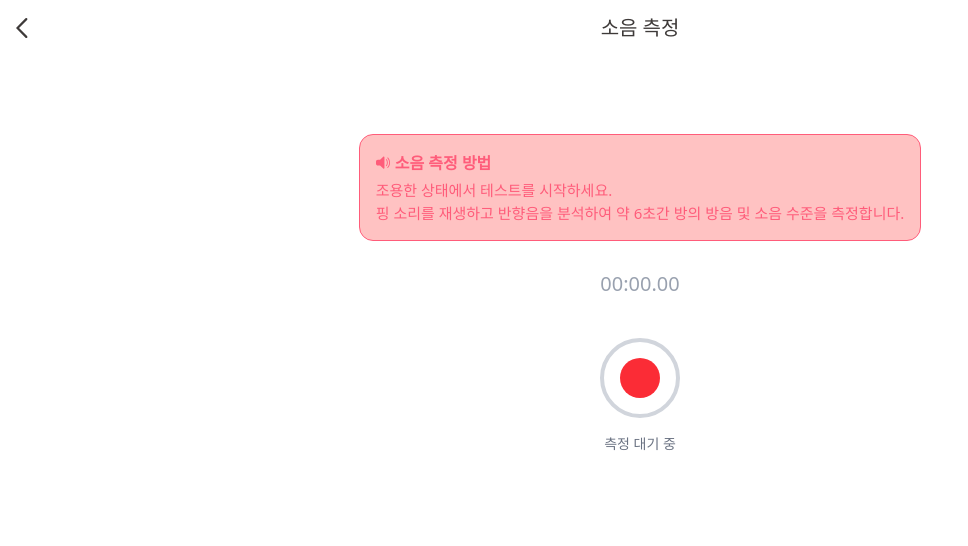
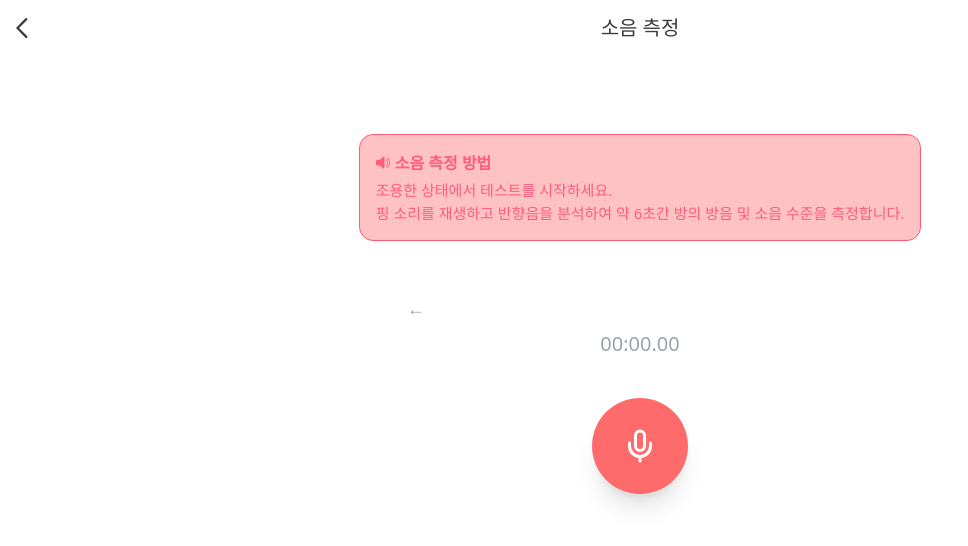
Before and after one commit to 2025-X-Thon-Team9-UNVEIL/UNVEIL_FE, a React (Vite) app: page /sound in a window 1280 px wide. Shown: the top 546 px of the page, without its empty margins (0-968 px from the left). Built offline with nearby package versions, Linux system fonts and the light colour scheme; a web font is replaced by a local one.

Commit message:
♻️ Refactor:소리 녹음 UI 개선(#44)

```diff
--- a/src/App.tsx
+++ b/src/App.tsx
@@ -12,7 +12,6 @@ function App() {
       <div className="pt-[47px]">
         <RouterProvider router={router} />
       </div>
-      {import.meta.env.DEV && <ReactQueryDevtools initialIsOpen={false} />}
     </QueryClientProvider>
   );
 }
--- a/src/pages/SoundPage/SoundPage.tsx
+++ b/src/pages/SoundPage/SoundPage.tsx
@@ -6,9 +6,6 @@ import RankCard from './components/RankCard';
 import { useNavigate } from 'react-router-dom';
 import Txt from '@/components/atoms/Text';
 
-// 스타일링을 위한 컴포넌트들 (가정)
-// import Header from '@/components/Header';
-// import Button from '@/components/Button';
 
 const SoundPage = () => {
   const [rank, setRank] = useState<string | null>(null);
--- a/src/pages/SoundPage/components/Record.tsx
+++ b/src/pages/SoundPage/components/Record.tsx
@@ -8,6 +8,48 @@ import test_audio from '@/assets/audio/measurement_signal_5s.wav';
 import speakerIcon from '@/assets/icon-speaker.svg';
 import { useLocation, useNavigate } from 'react-router-dom';
 import arrowIcon from '@/assets/icon-arrow-left.svg';
+
+import { Mic, AudioLines, RotateCcw } from 'lucide-react';
+
+const COLORS = {
+  primary: '#FF6B6B', // 메인 코랄 핑크
+  primarySoft: 'rgba(13, 9, 9, 0.2)', // 연한 파동 색상
+  secondary: '#FF8E8E',
+  bg: '#FFFFFF',
+  text: '#333333',
+  gray: '#F3F4F6',
+};
+
+const RecordingVisualizer = ({ isRecording, progress }: { isRecording: boolean; progress: number }) => {
+  return (
+    <div className="relative flex items-center justify-center w-64 h-64">
+      {/* 배경 파동 애니메이션 (토스 스타일의 은은한 퍼짐) */}
+      {isRecording && (
+        <>
+          <div className="absolute w-full h-full rounded-full bg-red-400 opacity-20 animate-ping-slow" />
+          <div className="absolute w-[80%] h-[80%] rounded-full bg-red-400 opacity-20 animate-ping-slower delay-75" />
+        </>
+      )}
+
+      {/* 6초 프로그레스 서클 (SVG) */}
+      <svg className="absolute w-full h-full rotate-[-90deg]" viewBox="0 0 100 100">
+        <circle cx="50" cy="50" r="46" fill="none" stroke={COLORS.gray} strokeWidth="4" />
+        <circle
+          cx="50"
+          cy="50"
+          r="46"
+          fill="none"
+          stroke={COLORS.primary}
+          strokeWidth="4"
+          strokeLinecap="round"
+          strokeDasharray="289.02" // 2 * PI * r (46)
+          strokeDashoffset={289.02 - (289.02 * progress) / 100}
+          className="transition-all duration-100 ease-linear"
+        />
+      </svg>
+    </div>
+  );
+};
 
 // 스타일링을 위한 컴포넌트들 (가정)
 // import Header from '@/components/Header';
@@ -26,6 +68,8 @@ const Record = ({ onAnalysisComplete }: RecordProps) => {
   const [timer, setTimer] = useState('00:00.00');
   const [status, setStatus] = useState('측정 대기 중');
 
+
+   const RECORDING_DURATION = 5700;
   // 레퍼런스 설정
   const recorderRef = useRef<RecordRTC | null>(null);
   const streamRef = useRef<MediaStream | null>(null);
@@ -51,6 +95,9 @@ const Record = ({ onAnalysisComplete }: RecordProps) => {
       );
     }, 10);
   };
+
+  //uuiu
+   const [progress, setProgress] = useState(0); // 0 ~ 100%
 
   const stopTimer = () => {
     if (timerIntervalRef.current) {
@@ -178,32 +225,69 @@ const Record = ({ onAnalysisComplete }: RecordProps) => {
     }
   };
 
+  const handleReset = () => {
+    setAudioUrl(null);
+    setProgress(0);
+    setStatus('버튼을 눌러 측정을 시작하세요');
+  };
+
   return (
-    <div className="flex flex-col h-screen bg-white">
+    <div className="flex flex-col h-screen w-full bg-white font-sans overflow-hidden relative px-6">
+      <style>{`
+        @keyframes ping-slow {
+          0% { transform: scale(0.8); opacity: 0.8; }
+          100% { transform: scale(2); opacity: 0; }
+        }
+        @keyframes ping-slower {
+          0% { transform: scale(0.8); opacity: 0.6; }
+          100% { transform: scale(2.5); opacity: 0; }
+        }
+        .animate-ping-slow { animation: ping-slow 2s cubic-bezier(0, 0, 0.2, 1) infinite; }
+        .animate-ping-slower { animation: ping-slower 3s cubic-bezier(0, 0, 0.2, 1) infinite; }
+      `}</style>
+
+      <header className="flex items-center p-6 pb-2">
+        <button className="text-gray-400 text-lg">←</button>
+      </header>
+
       <main className="flex flex-col items-center  flex-1 px-6">
         {/* 타이머 */}
         <div className="text-gray-400 text-xl font-mono mb-10">{timer}</div>
+        {/* 메인 인터랙티브 UI 영역 */}
+        <div className="relative flex items-center justify-center">
+          {/* 1. 배경 비주얼라이저 (녹음 중일 때만 파동 & 타이머 보임) */}
+          <div className={`absolute transition-opacity duration-500 ${isRecording ? 'opacity-100' : 'opacity-0'}`}>
+            <RecordingVisualizer isRecording={isRecording} progress={progress} />
+          </div>
 
-        {/* 파형 비주얼라이저 (더미 UI - 실제 연동하려면 Canvas 필요) */}
+          {/* 2. 중앙 메인 버튼 */}
+          <button
+            onClick={audioUrl ? handleReset : handleStartRecording}
+            disabled={isRecording}
+            className={`
+              relative z-10 w-24 h-24 rounded-full flex items-center justify-center
+              transition-all duration-300
+              ${
+                isRecording
+                  ? 'bg-white border-4 border-[#FF6B6B] shadow-none cursor-default scale-95' // 녹음 중: 그림자 제거, 크기 약간 축소, 클릭 금지 커서
+                  : audioUrl
+                    ? 'bg-[#FF6B6B] text-white shadow-xl hover:scale-105 active:scale-95' // 완료
+                    : 'bg-[#FF6B6B] text-white shadow-xl hover:scale-105 active:scale-95' // 대기
+              }
+            `}>
+            {/* 아이콘 스위칭 */}
+            {isRecording ? (
+              // 녹음 중일 때: 정지 버튼(네모) 대신 '소리 파형' 아이콘 사용
+              <AudioLines size={32} fill="#FF6B6B" color="#FF6B6B" className="animate-pulse opacity-80" />
+            ) : audioUrl ? (
+              <AudioLines size={32} /> // 다시하기 아이콘
+            ) : (
+              <Mic size={36} />
+            )}
+          </button>
+        </div>
 
-
-        {/* 녹음 버튼 */}
-        <button
-          onClick={handleStartRecording}
-          disabled={isRecording}
-          className={`w-20 h-20 rounded-full border-4 flex items-center justify-center transition-all ${
-            isRecording ? 'border-gray-300 bg-white' : 'border-gray-300 bg-white'
-          }`}>
-          <div
-            className={`rounded transition-all ${
-              isRecording
-                ? 'w-8 h-8 bg-red-500 rounded-sm' // 정지 아이콘 (네모)
-                : 'w-10 h-10 bg-red-500 rounded-full' // 녹음 아이콘 (원)
-            }`}
-          />
-        </button>
-        <p className="mt-4 text-gray-500 text-sm">{status}</p>
-
+        {/* 하단 설명 텍스트 (녹음 중일 때 페이드 인) */}
         {/*  녹음이 끝나면 나타나는 확인용 플레이어 & 다운로드 버튼 */}
         {show_download && audioUrl && (
           <div className="mt-8 p-4 border border-gray-300 rounded-lg bg-gray-50 flex flex-col items-center gap-4">
```
Also changed, not shown: public/favicon.svg (renamed from public/favicons/favicon.svg).
